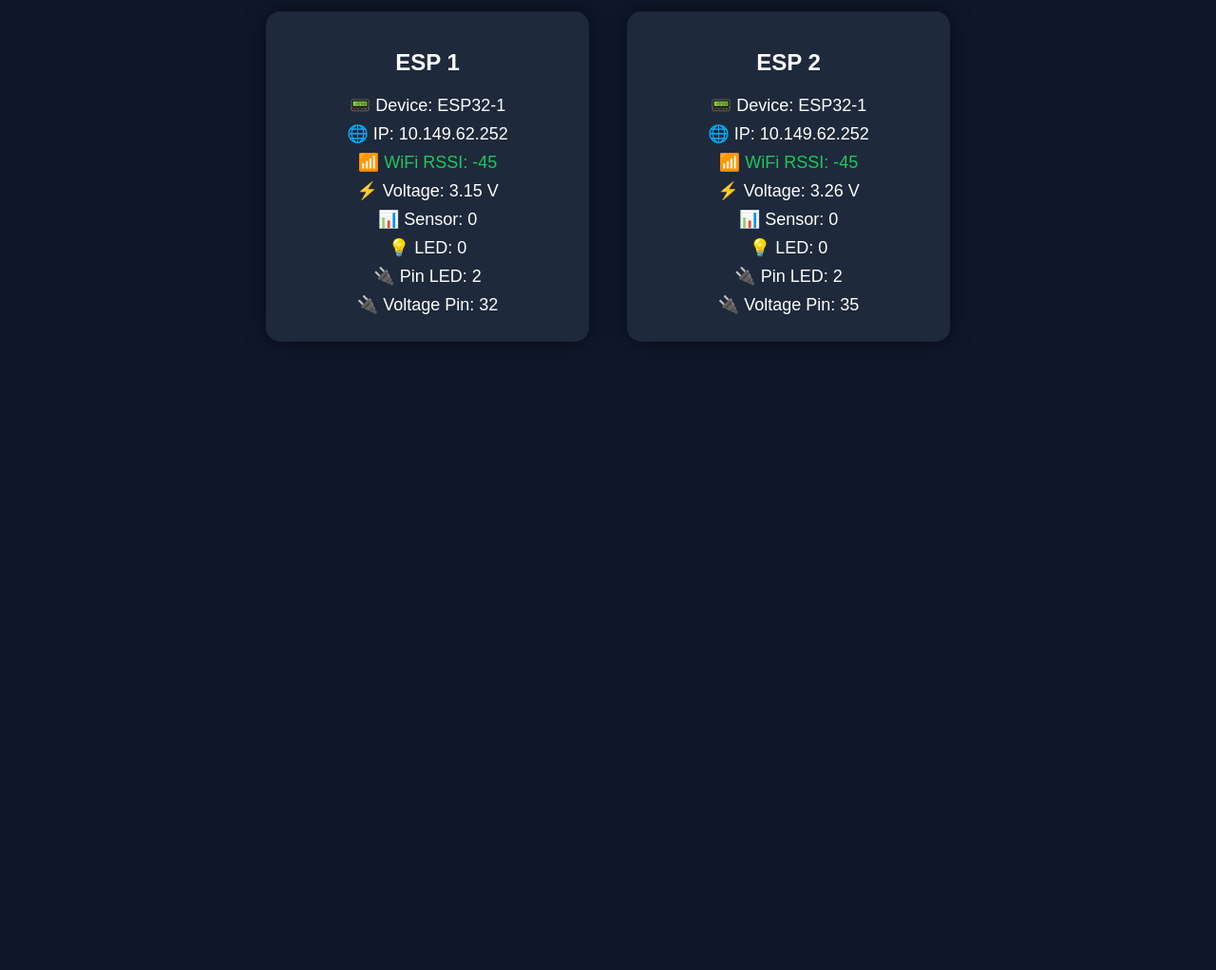
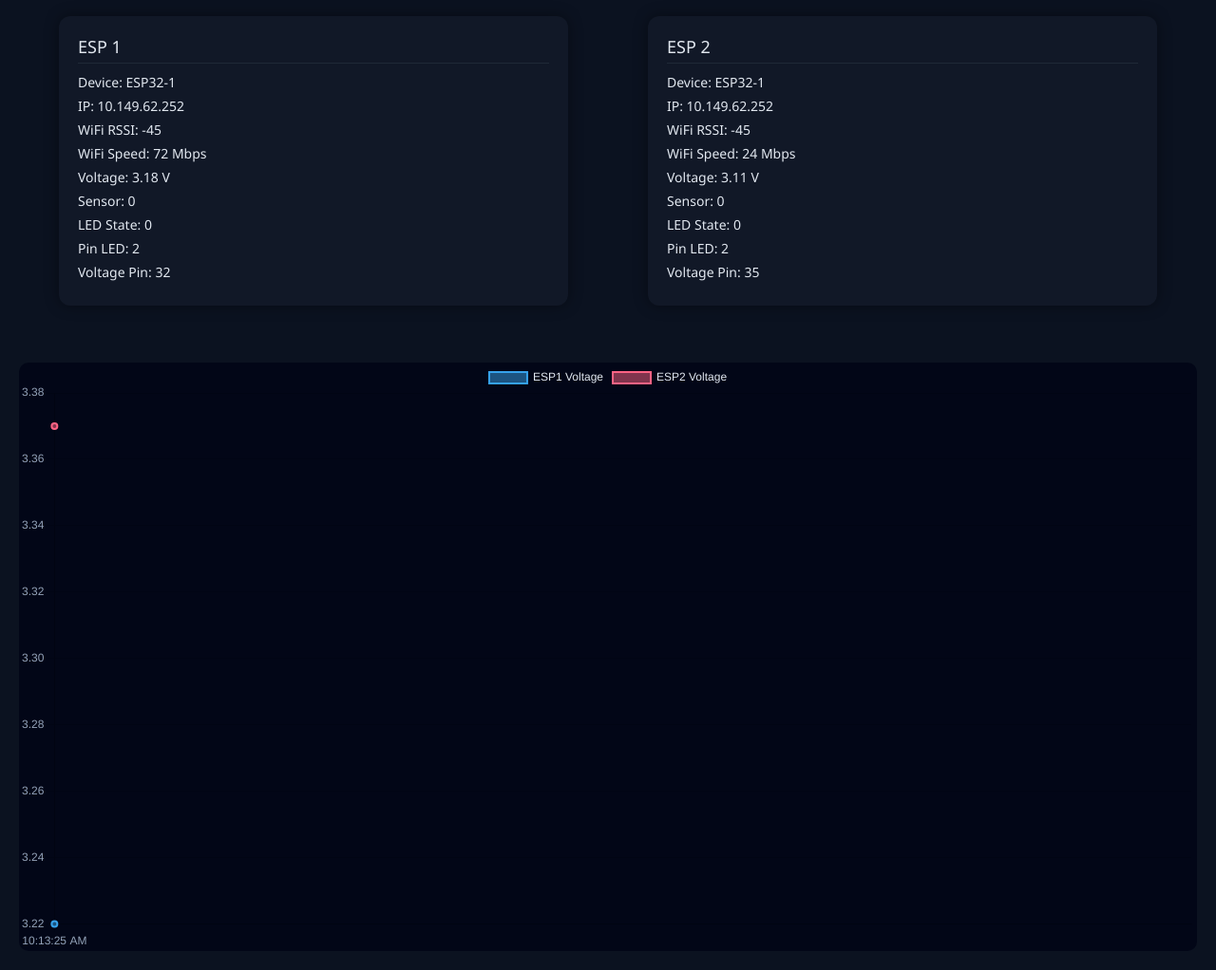
Before and after one commit to kavinmayil/devx32001, a plain HTML site: page index.html in a window 1280 px wide. Shown: the part 77-1099 px from the top of the page at 95% size. Before the commit the page ends 800 px from the top, so only its background shows below. Drawn offline with nearby package versions, Linux system fonts and the light colour scheme.

Commit message:
Update index.html

```diff
--- a/index.html
+++ b/index.html
@@ -1,115 +1,197 @@
-
 <!DOCTYPE html>
 <html>
 <head>
-    <title>ESP Dashboard</title>
+    <title>ESP Monitoring Dashboard</title>
+
+    <!-- Chart.js -->
+    <script src="https://cdn.jsdelivr.net/npm/chart.js"></script>
+
     <style>
         body {
-            font-family: Arial;
-            background: #0f172a;
-            color: white;
-            text-align: center;
+            margin: 0;
+            font-family: "Segoe UI", sans-serif;
+            background: #0b1220;
+            color: #e2e8f0;
         }
 
-        h1 {
-            color: #38bdf8;
+        header {
+            text-align: center;
+            padding: 20px;
+            font-size: 24px;
+            font-weight: bold;
+            background: #111827;
+            border-bottom: 1px solid #1f2937;
         }
 
         .container {
             display: flex;
-            justify-content: center;
-            gap: 40px;
-            margin-top: 30px;
+            justify-content: space-around;
+            padding: 20px;
         }
 
         .card {
-            background: #1e293b;
+            background: #111827;
             padding: 20px;
-            border-radius: 15px;
-            width: 300px;
-            box-shadow: 0 0 20px rgba(0,0,0,0.5);
+            border-radius: 12px;
+            width: 40%;
+            box-shadow: 0 0 15px rgba(0,0,0,0.4);
+        }
+
+        .title {
+            font-size: 18px;
+            margin-bottom: 10px;
+            border-bottom: 1px solid #1f2937;
+            padding-bottom: 5px;
         }
 
         .value {
-            font-size: 18px;
-            margin: 8px 0;
+            margin: 6px 0;
+            font-size: 14px;
         }
 
-        .good { color: #22c55e; }
-        .bad { color: #ef4444; }
+        canvas {
+            margin-top: 20px;
+            background: #020617;
+            border-radius: 10px;
+        }
     </style>
 </head>
 
 <body>
 
-<h1>⚡ ESP32 Live Dashboard</h1>
+<header>ESP32 Monitoring Dashboard</header>
 
 <div class="container">
     <div class="card">
-        <h2>ESP 1</h2>
+        <div class="title">ESP 1</div>
         <div id="esp1"></div>
     </div>
 
     <div class="card">
-        <h2>ESP 2</h2>
+        <div class="title">ESP 2</div>
         <div id="esp2"></div>
     </div>
 </div>
 
+<div style="padding:20px;">
+    <canvas id="voltageChart"></canvas>
+</div>
+
 <script>
 
-// 🔗 CHANGE THIS to your GitHub RAW links
+// GitHub RAW URLs
 const esp1_url = "https://raw.githubusercontent.com/kavinmayil/devx32001/main/esp1.json";
 const esp2_url = "https://raw.githubusercontent.com/kavinmayil/devx32001/main/esp2.json";
 
-// 🎲 Random voltage generator (3.1 to 3.6)
+// Voltage arrays for graph
+let labels = [];
+let esp1Data = [];
+let esp2Data = [];
+
+// Random voltage (simulation)
 function randomVoltage() {
     return (Math.random() * (3.6 - 3.1) + 3.1).toFixed(2);
 }
 
-// 📶 Signal quality
-function signalStatus(rssi) {
-    return rssi > -60 ? "good" : "bad";
+// WiFi speed simulation
+function wifiSpeed() {
+    return Math.floor(Math.random() * 80) + 20;
 }
 
-// 📊 Display function
-function displayData(id, data) {
-
-    // override voltage for demo
-    let voltage = randomVoltage();
-
+// Display data
+function display(id, data, voltage, speed) {
     document.getElementById(id).innerHTML = `
-        <div class="value">📟 Device: ${data.device}</div>
-        <div class="value">🌐 IP: ${data.ip}</div>
-        <div class="value ${signalStatus(data.wifi_rssi)}">
-            📶 WiFi RSSI: ${data.wifi_rssi}
-        </div>
-        <div class="value">⚡ Voltage: ${voltage} V</div>
-        <div class="value">📊 Sensor: ${data.sensor}</div>
-        <div class="value">💡 LED: ${data.led_state}</div>
-        <div class="value">🔌 Pin LED: ${data.pins.LED}</div>
-        <div class="value">🔌 Voltage Pin: ${data.pins.VOLTAGE_PIN}</div>
+        <div class="value">Device: ${data.device}</div>
+        <div class="value">IP: ${data.ip}</div>
+        <div class="value">WiFi RSSI: ${data.wifi_rssi}</div>
+        <div class="value">WiFi Speed: ${speed} Mbps</div>
+        <div class="value">Voltage: ${voltage} V</div>
+        <div class="value">Sensor: ${data.sensor}</div>
+        <div class="value">LED State: ${data.led_state}</div>
+        <div class="value">Pin LED: ${data.pins.LED}</div>
+        <div class="value">Voltage Pin: ${data.pins.VOLTAGE_PIN}</div>
     `;
 }
 
-// 🔄 Fetch data
+// Chart setup
+const ctx = document.getElementById('voltageChart').getContext('2d');
+
+const chart = new Chart(ctx, {
+    type: 'line',
+    data: {
+        labels: labels,
+        datasets: [
+            {
+                label: 'ESP1 Voltage',
+                data: esp1Data,
+                borderWidth: 2,
+                tension: 0.3
+            },
+            {
+                label: 'ESP2 Voltage',
+                data: esp2Data,
+                borderWidth: 2,
+                tension: 0.3
+            }
+        ]
+    },
+    options: {
+        responsive: true,
+        scales: {
+            x: {
+                ticks: { color: "#94a3b8" }
+            },
+            y: {
+                ticks: { color: "#94a3b8" }
+            }
+        },
+        plugins: {
+            legend: {
+                labels: { color: "#e2e8f0" }
+            }
+        }
+    }
+});
+
+// Load data
 async function loadData() {
     try {
-        let res1 = await fetch(esp1_url);
-        let res2 = await fetch(esp2_url);
+        const res1 = await fetch(esp1_url);
+        const res2 = await fetch(esp2_url);
 
-        let data1 = await res1.json();
-        let data2 = await res2.json();
+        const d1 = await res1.json();
+        const d2 = await res2.json();
 
-        displayData("esp1", data1);
-        displayData("esp2", data2);
+        let v1 = randomVoltage();
+        let v2 = randomVoltage();
 
-    } catch (err) {
-        console.log("Error loading data", err);
+        let s1 = wifiSpeed();
+        let s2 = wifiSpeed();
+
+        display("esp1", d1, v1, s1);
+        display("esp2", d2, v2, s2);
+
+        // Update graph
+        let time = new Date().toLocaleTimeString();
+
+        labels.push(time);
+        esp1Data.push(v1);
+        esp2Data.push(v2);
+
+        if (labels.length > 10) {
+            labels.shift();
+            esp1Data.shift();
+            esp2Data.shift();
+        }
+
+        chart.update();
+
+    } catch (e) {
+        console.log("Error:", e);
     }
 }
 
-// ⏱ Auto refresh every 5 sec
+// Refresh every 5 sec
 setInterval(loadData, 5000);
 loadData();
 
```
